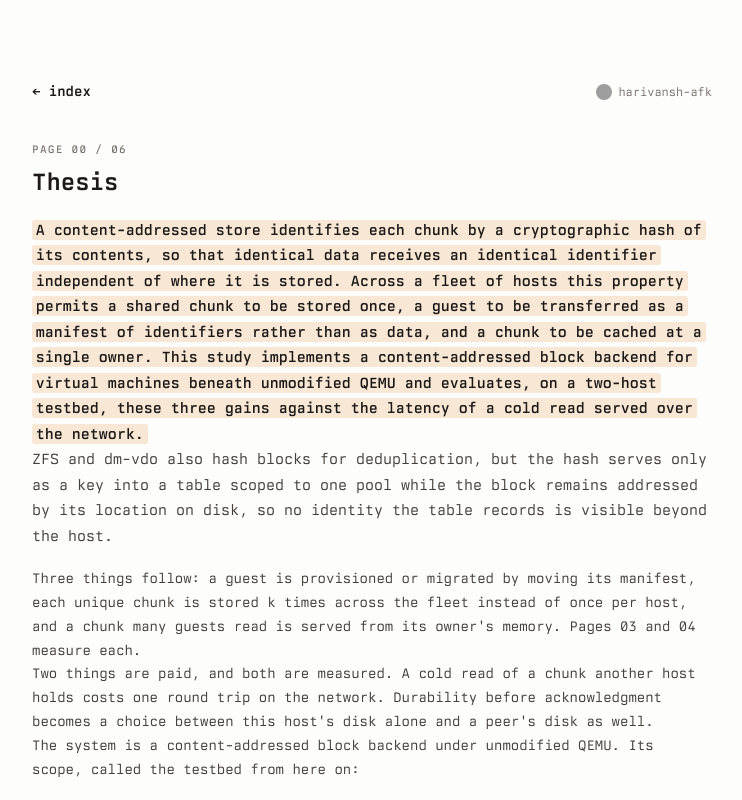
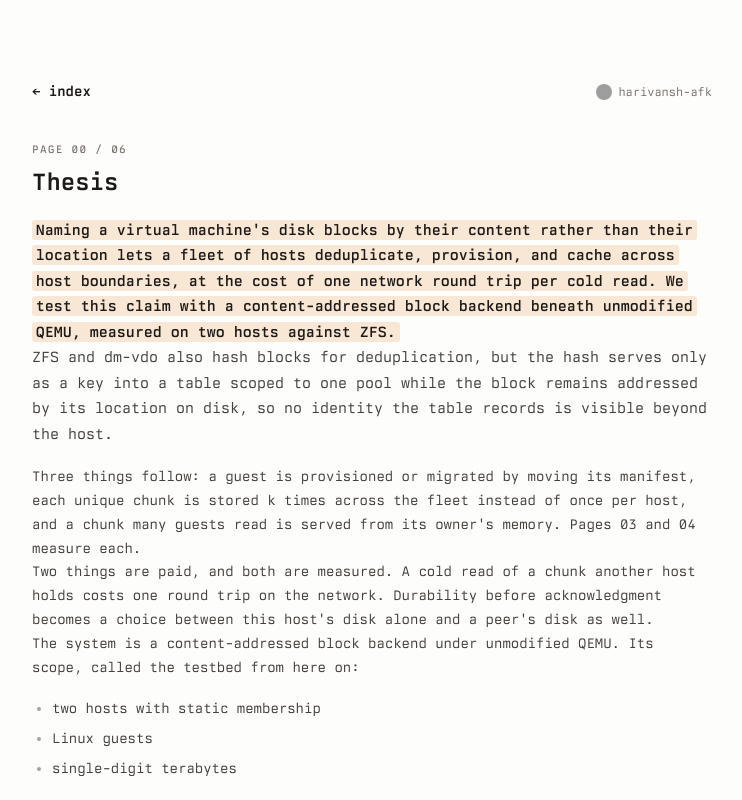
Before and after one commit to harivansh-afk/cas, a SvelteKit app in the folder playbook/: page /00 in a window 1280 px wide. Shown: the top 800 px of the page, without its empty margins (268-1010 px from the left). Built offline with nearby package versions, Linux system fonts and the light colour scheme; grey boxes are pictures that could not be loaded.

Commit message:
spec: thesis as one claim and one test

```diff
--- a/playbook/src/routes/00/+page.svelte
+++ b/playbook/src/routes/00/+page.svelte
@@ -6,7 +6,7 @@
 
 <PageHead num="00" />
 <p class="lede">
-	<mark>A content-addressed store identifies each chunk by a cryptographic hash of its contents, so that identical data receives an identical identifier independent of where it is stored. Across a fleet of hosts this property permits a shared chunk to be stored once, a guest to be transferred as a manifest of identifiers rather than as data, and a chunk to be cached at a single owner. This study implements a content-addressed block backend for virtual machines beneath unmodified QEMU and evaluates, on a two-host testbed, these three gains against the latency of a cold read served over the network.</mark><br />
+	<mark>Naming a virtual machine's disk blocks by their content rather than their location lets a fleet of hosts deduplicate, provision, and cache across host boundaries, at the cost of one network round trip per cold read. We test this claim with a content-addressed block backend beneath unmodified QEMU, measured on two hosts against ZFS.</mark><br />
 	ZFS and dm-vdo also hash blocks for deduplication, but the hash serves only as a key into a table scoped to one pool while the block remains addressed by its location on disk, so no identity the table records is visible beyond the host.
 </p>
 <p>
```
Also changed, not shown: 1 other file (tests, documents, lock files or other folders).
